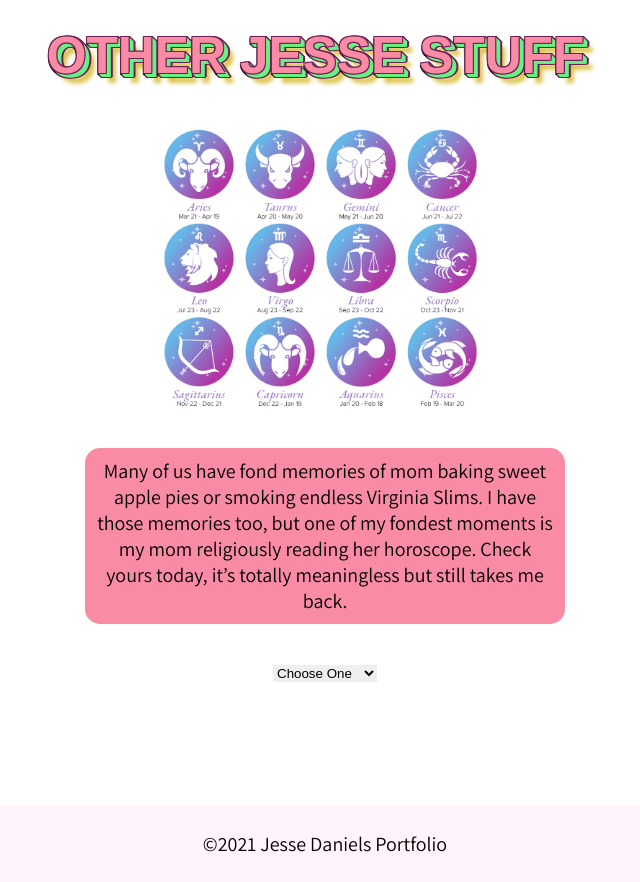
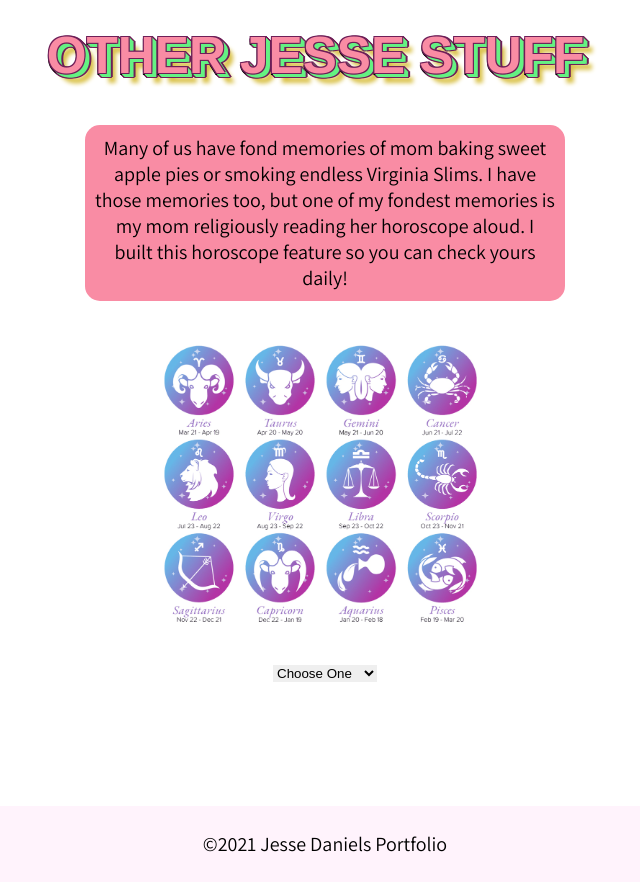
Before and after one commit to jessecdaniels/portfolio, a website: page index.html in a window 1280 px wide. Shown: the part 4360-5242 px from the top of the page, without its empty margins (315-955 px from the left). Drawn offline with Linux system fonts and the light colour scheme; a web font is replaced by a local one.

Commit message:
fixed formatting issue with horoscope div

```diff
--- a/index.html
+++ b/index.html
@@ -101,8 +101,8 @@
 
 <h1>Other Jesse Stuff</h1>
     <figure>
-      <img src="images/Zodiac-Signs-List-with-Dates-Symbols.jpg" alt="Zoidac signs chart with dates">
-      <p class="horo-bio">Many of us have fond memories of mom baking sweet apple pies or smoking endless Virginia Slims. I have those memories too, but one of my fondest moments is my mom religiously reading her horoscope. Check yours today, it’s totally meaningless but still takes me back.</p>
+      <p class="horo-bio">Many of us have fond memories of mom baking sweet apple pies or smoking endless Virginia Slims. I have those memories too, but one of my fondest memories is my mom religiously reading her horoscope aloud. I built this horoscope feature so you can check yours daily!</p>
+      <img class="chart" src="images/Zodiac-Signs-List-with-Dates-Symbols.jpg" alt="Zoidac signs chart with dates">
           <h3>"Horoscope Generator"</h3>
           <div class="info-box">
 
```
